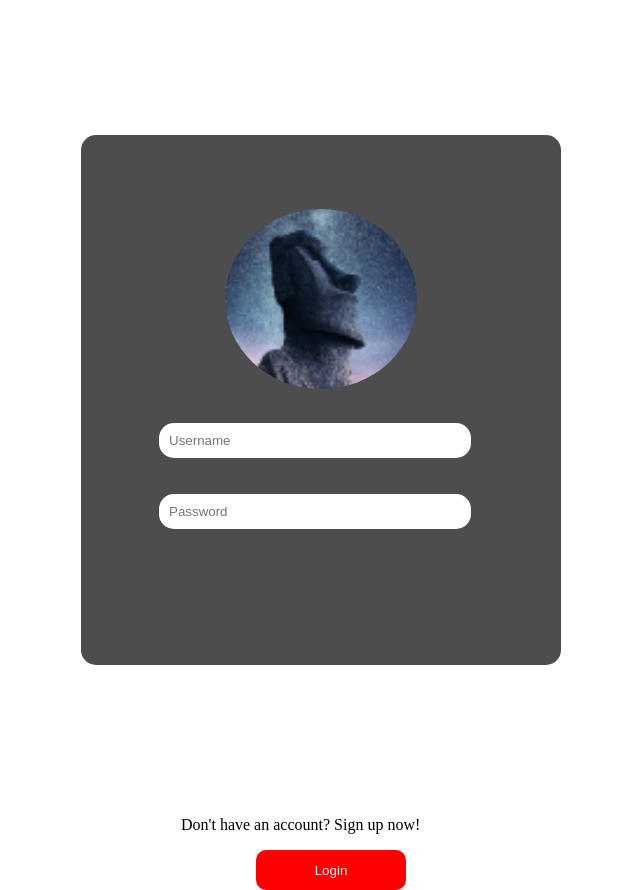
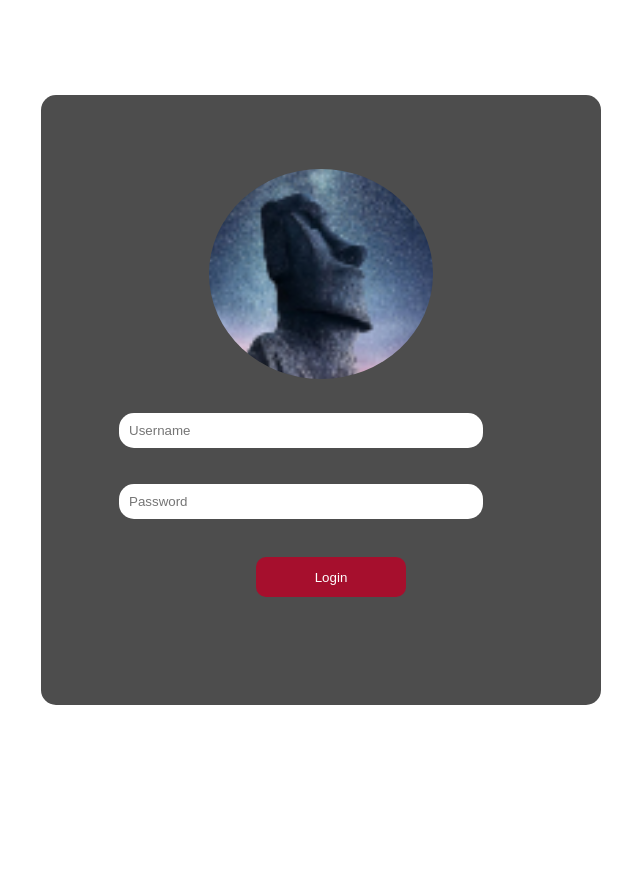
Before and after one commit to WSUCapstoneS2023/CptS421-3-GCISL, a Django app: template projectGCISL/templates/login.html in a window 1280 px wide. Shown: the whole page, without its empty margins (319-959 px from the left). After the commit the page ends 705 px from the top, so only its background shows below. Run offline with Django 4.2, Linux system fonts and the light colour scheme; the template is opened without the code that fills it, so the values that code supplies are empty.

Commit message:
Finalized html login file

```diff
--- a/projectGCISL/static/css/login.css
+++ b/projectGCISL/static/css/login.css
@@ -15,7 +15,7 @@ html, body {
 
   .square {
     position: relative;
-    width: 60vmin;
+    width: 70vmin;
     background-color: #4d4d4d;
     box-sizing: border-box;
     border-radius: 15px;
@@ -54,7 +54,7 @@ html, body {
   }
 
   button {
-    background-color: red;
+    background-color: #a60f2d ;
     color: white;
     border: none;
     cursor: pointer;
@@ -64,6 +64,7 @@ html, body {
     display: flex;
     align-items: center;
     justify-content: center;
+    text-align: center;
   }
 
   .buttonshift{
@@ -83,3 +84,7 @@ html, body {
     padding-left: 500px;
 
   }
+
+  .space{
+    padding-top: 20px;
+  }
--- a/projectGCISL/templates/login.html
+++ b/projectGCISL/templates/login.html
@@ -18,15 +18,16 @@
             <input type="text" id="fname" name="fname" placeholder = "Username">
             <label for="lname"></label>
             <input type="text" id="lname" name="lname" placeholder = "Password">
+            <div class = "space">
+
+            </div>
+            <div class = "buttonshift">
+                <button type="submit">Login</button>
+            </div>
         </div>
       </div>
     </div>
-    <div class="signin">
-        <p>Don't have an account? Sign up now!</p>
-    </div>
-    <div class = "buttonshift">
-        <button type="submit">Login</button>
-    </div>
+
 
 </body>
 </html>
```
